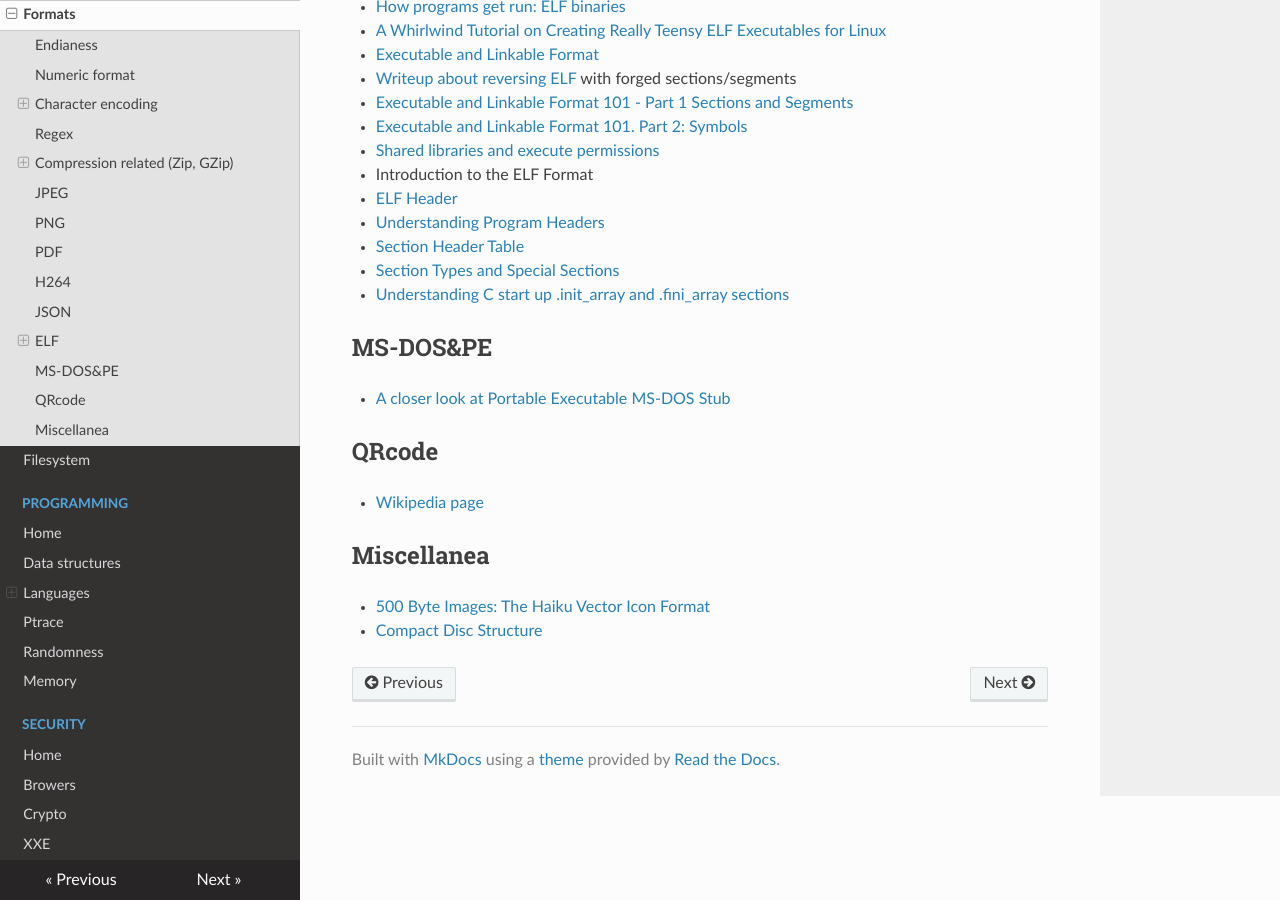
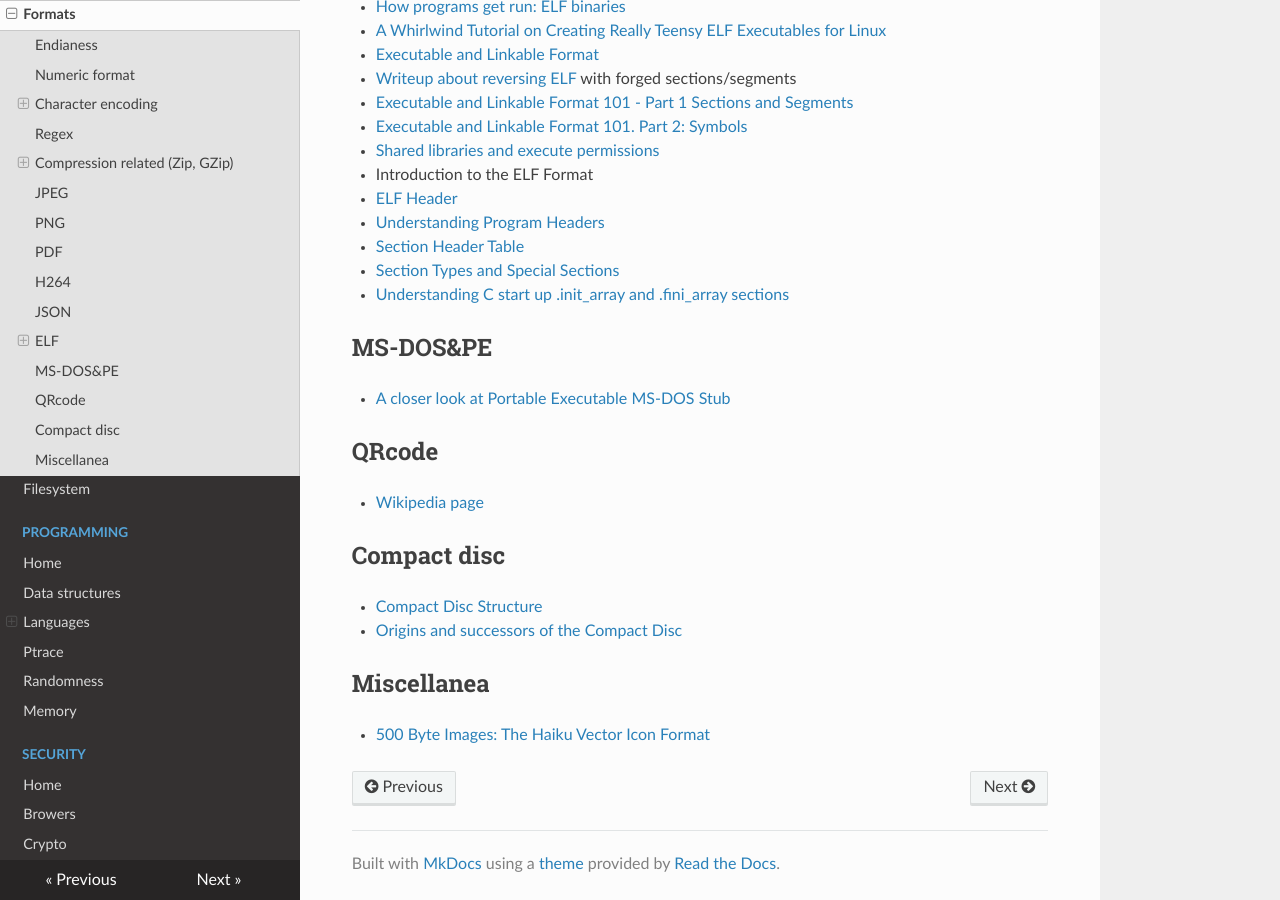
Before and after one commit to gipi/low-level, an MkDocs documentation site: the page built from docs/formats.md, in a window 1280 px wide and 900 px high, scrolled down 5046 px. Built offline with MkDocs 1.6.1, drawn with Linux system fonts in a browser that asks for light colours; nearby versions of some CDN libraries; old or Windows-style settings are respelled for this version of MkDocs.

Commit message:
Update formats.md

```diff
--- a/docs/formats.md
+++ b/docs/formats.md
@@ -213,7 +213,11 @@ Relocations are the entities used by the linking process, dynamic or not
 
  - [Wikipedia page](https://en.wikipedia.org/wiki/QR_code)
 
+## Compact disc
+
+ - [Compact Disc Structure](https://byuu.net/compact-discs/structure)
+ - [Origins and successors of the Compact Disc](https://sci-hub.se/https://doi.org/10.1007/978-1-4020-9553-5)
+
 ## Miscellanea
 
  - [500 Byte Images: The Haiku Vector Icon Format](http://blog.leahhanson.us/post/recursecenter2016/haiku_icons.html)
- - [Compact Disc Structure](https://byuu.net/compact-discs/structure)
```
